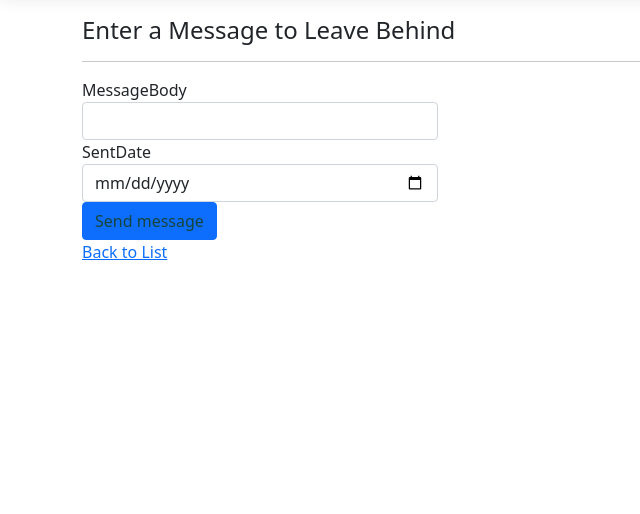
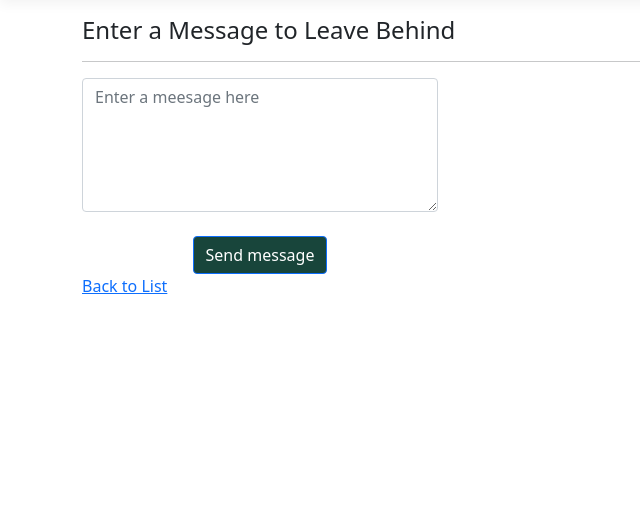
Before and after one commit to vinaybhumireddy/MSUCODETESTRepo, an ASP.NET Core app: page /Messages/Create in a window 1280 px wide. Shown: the part 57-571 px from the top of the page, without its empty margins (0-640 px from the left). Run offline with ASP.NET Core 8, Linux system fonts and the light colour scheme; style sheets or scripts are compiled from the project's sources.

Commit message:
Cleaned up and fixed date display issues.

```diff
--- a/MSUFRIBCodeTest/Controllers/MessagesController.cs
+++ b/MSUFRIBCodeTest/Controllers/MessagesController.cs
@@ -58,6 +58,7 @@ namespace MSUFRIBCodeTest.Controllers
         {
             if (ModelState.IsValid)
             {
+                message.SentDate = DateTime.Now;
                 _context.Add(message);
                 await _context.SaveChangesAsync();
                 return RedirectToAction(nameof(Index));
--- a/MSUFRIBCodeTest/Models/Message.cs
+++ b/MSUFRIBCodeTest/Models/Message.cs
@@ -7,7 +7,7 @@ namespace MSUFRIBCodeTest.Models
         public int Id { get; set; }
         public string? MessageBody { get; set; }
 
-        [DataType(DataType.Date)]
+        [DataType(DataType.DateTime)]
         public DateTime SentDate { get; set; }
     }
 }
--- a/MSUFRIBCodeTest/Views/Messages/Create.cshtml
+++ b/MSUFRIBCodeTest/Views/Messages/Create.cshtml
@@ -10,16 +10,11 @@
         <form asp-action="Create">
             <div asp-validation-summary="ModelOnly" class="text-danger"></div>
             <div class="form-group">
-                <label asp-for="MessageBody" class="control-label"></label>
-                <input type="textarea" asp-for="MessageBody" class="form-control" />
-                <span asp-validation-for="MessageBody" class="text-danger"></span>
+                <textarea asp-for="MessageBody" rows="5" cols="40" class="form-control" placeholder="Enter a meesage here"></textarea>
+                <span asp-validation-for="MessageBody" class="text-danger" ></span>
             </div>
-            <div class="form-group">
-                <label asp-for="SentDate" class="control-label"></label>
-                <input asp-for="SentDate" class="form-control" />
-                <span asp-validation-for="SentDate" class="text-danger"></span>
-            </div>
-            <div class="form-group">
+            <div class="form-group" style="text-align: center !important">
+                <br />
                 <input type="submit" value="Send message" class="btn btn-primary msu-btn" />
             </div>
         </form>
--- a/MSUFRIBCodeTest/wwwroot/css/site.css
+++ b/MSUFRIBCodeTest/wwwroot/css/site.css
@@ -32,6 +32,6 @@ body {
 .navbar-light .navbar-brand {
     color: rgb(235 232 232 / 90%) !important;
 }
-.msu-btn {
-    color: #18453b !important;
+.msu-btn, .btn-primary {
+    background-color: #18453b !important;
 }
```
